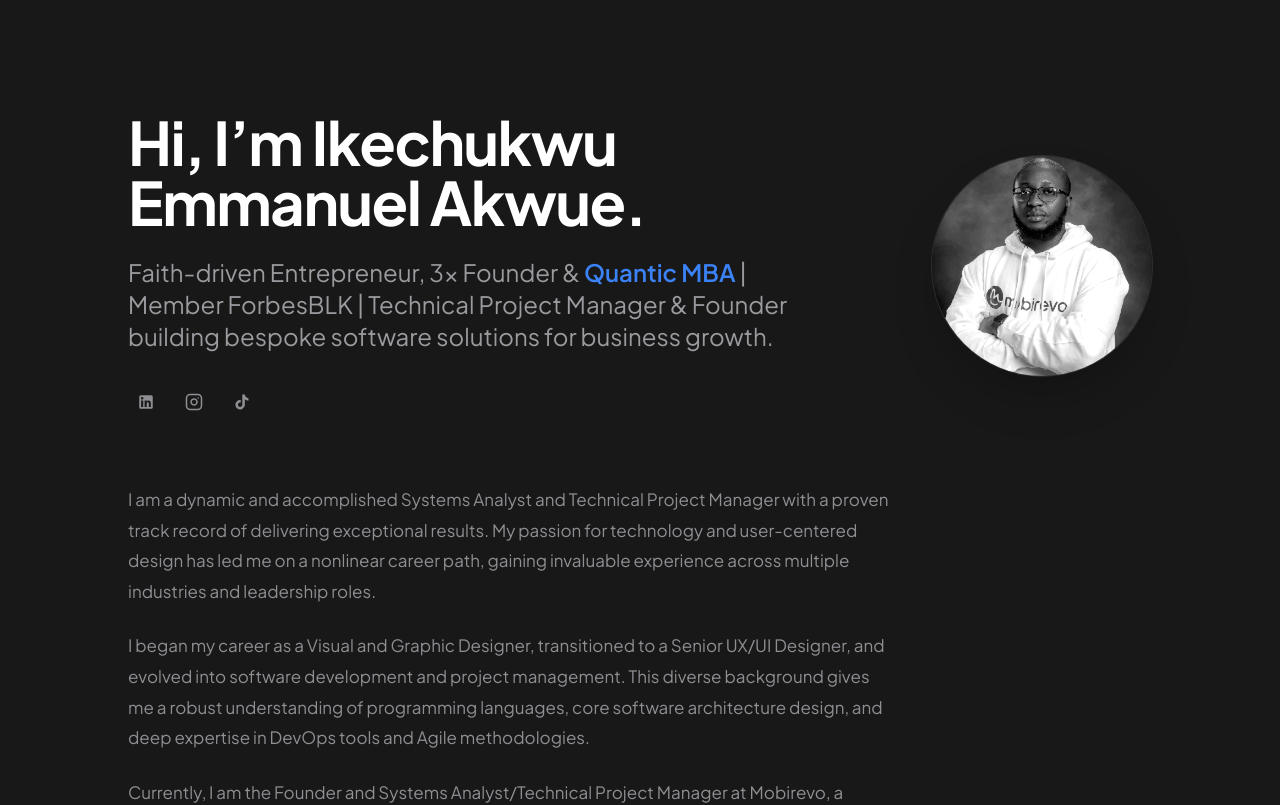
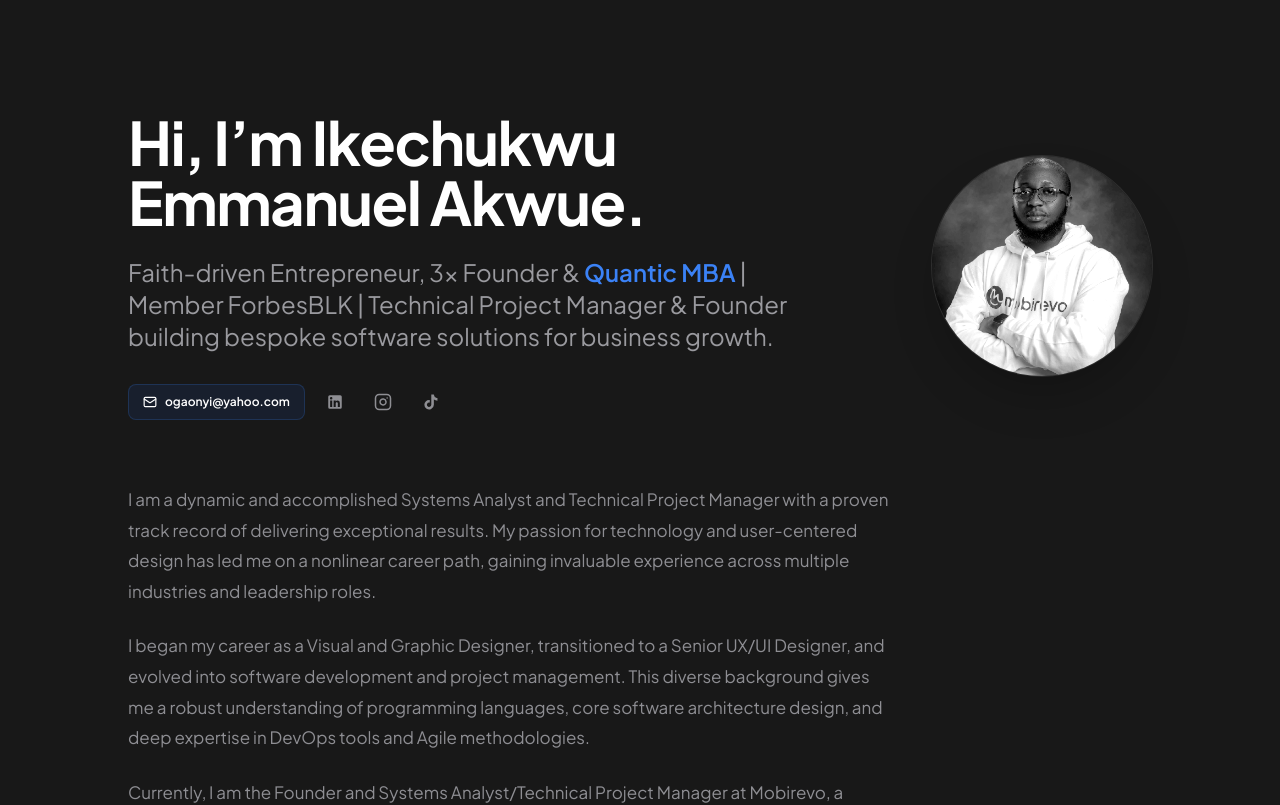
Before and after one commit to Mobirevo-Agency-2/eik_portfolio, a React (Vite) app: page / in a window 1280 px wide. Shown: the top 805 px of the page. Built offline with nearby package versions, Linux system fonts and the light colour scheme.

Commit message:
feat: replace email with ogaonyi@yahoo.com across all pages

```diff
--- a/src/components/Footer.tsx
+++ b/src/components/Footer.tsx
@@ -42,11 +42,27 @@
             </button>
           </div>
         </form>
+        <div className="mt-4 text-sm text-[#8e8e93]">
+          Direct Email:{' '}
+          <a
+            href="mailto:ogaonyi@yahoo.com"
+            className="text-[#3b82f6] hover:underline font-medium"
+          >
+            ogaonyi@yahoo.com
+          </a>
+        </div>
       </div>
 
       {/* Sub-footer / Copyright */}
       <div className="flex flex-col sm:flex-row items-start sm:items-center justify-between gap-4 pt-8 text-sm sm:text-base text-[#737373] border-t border-white/[0.06]">
         <span>© Ikechukwu Emmanuel Akwue</span>
+        <div className="flex items-center gap-6">
+          <a
+            href="mailto:ogaonyi@yahoo.com"
+            className="hover:text-white transition-colors"
+          >
+            ogaonyi@yahoo.com
+          </a>
           <a
             href="https://www.linkedin.com/in/eikechukwu39/"
             target="_blank"
@@ -56,6 +72,7 @@
             LinkedIn Profile
           </a>
         </div>
+      </div>
     </footer>
   );
 };
--- a/src/components/FutureActionSummitPage.tsx
+++ b/src/components/FutureActionSummitPage.tsx
@@ -762,10 +762,10 @@
 
             <div className="flex flex-wrap items-center gap-4 text-sm text-[#8e8e93]">
               <a
-                href="mailto:eikechukwu39@gmail.com"
+                href="mailto:ogaonyi@yahoo.com"
                 className="inline-flex items-center gap-2 px-4 py-2 rounded-xl bg-blue-600/10 hover:bg-blue-600/20 text-blue-400 border border-blue-500/20 transition-colors"
               >
-                <span>eikechukwu39@gmail.com</span>
+                <span>ogaonyi@yahoo.com</span>
               </a>
               <a
                 href="https://www.linkedin.com/in/eikechukwu39/"
--- a/src/components/Hero.tsx
+++ b/src/components/Hero.tsx
@@ -1,4 +1,5 @@
 import React from 'react';
+import { Mail } from 'lucide-react';
 import { LinkedInIcon, InstagramIcon, TikTokIcon } from './Icons';
 import cameronAvatar from '../assets/cameron_hd.png';
 
@@ -15,8 +16,16 @@
             Faith-driven Entrepreneur, 3x Founder & <span className="text-[#3b82f6] font-semibold">Quantic MBA</span> | Member ForbesBLK | Technical Project Manager & Founder building bespoke software solutions for business growth.
           </p>
 
-          {/* Social links: LinkedIn, Instagram, TikTok (Identical size & optical balance) */}
-          <div className="flex items-center gap-3">
+          {/* Social links & Email */}
+          <div className="flex flex-wrap items-center gap-3">
+            <a
+              href="mailto:ogaonyi@yahoo.com"
+              aria-label="Email ogaonyi@yahoo.com"
+              className="px-3.5 h-9 rounded-lg flex items-center gap-2 text-xs font-semibold text-white bg-blue-600/10 hover:bg-blue-600/20 border border-blue-500/20 hover:border-blue-500/40 text-blue-400 transition-all"
+            >
+              <Mail className="w-3.5 h-3.5" />
+              <span>ogaonyi@yahoo.com</span>
+            </a>
             <a
               href="https://www.linkedin.com/in/eikechukwu39/"
               target="_blank"
```
Lines whose indentation alone changed are shown as unchanged.
